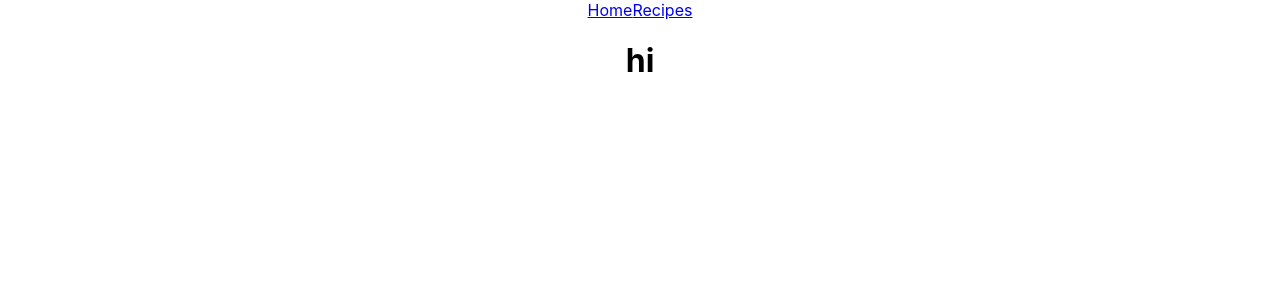
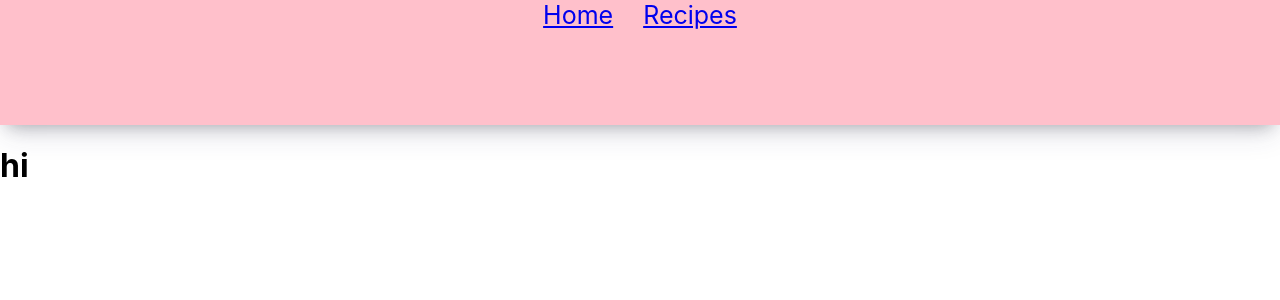
Before and after one commit to agathaturbay/my-food, a React (Create React App) app: page / in a window 1280 px wide. Shown: the top 300 px of the page. Built offline with nearby package versions, Linux system fonts and the light colour scheme.

Commit message:
feat/Adding header with routes

```diff
--- a/src/App.css
+++ /dev/null
@@ -1,38 +0,0 @@
-.App {
-  text-align: center;
-}
-
-.App-logo {
-  height: 40vmin;
-  pointer-events: none;
-}
-
-@media (prefers-reduced-motion: no-preference) {
-  .App-logo {
-    animation: App-logo-spin infinite 20s linear;
-  }
-}
-
-.App-header {
-  background-color: #282c34;
-  min-height: 100vh;
-  display: flex;
-  flex-direction: column;
-  align-items: center;
-  justify-content: center;
-  font-size: calc(10px + 2vmin);
-  color: white;
-}
-
-.App-link {
-  color: #61dafb;
-}
-
-@keyframes App-logo-spin {
-  from {
-    transform: rotate(0deg);
-  }
-  to {
-    transform: rotate(360deg);
-  }
-}
--- a/src/App.js
+++ b/src/App.js
@@ -1,21 +1,15 @@
-import './App.css';
+import './App.scss';
+import Header from './Header'
+import Routes from './routes/routes'
 
-import { NavLink } from 'react-router-dom';
-import Routes from './routes/routes';
 
 function App() {
   return (
-    <div className="App">
-      <div>
-        <NavLink to="/">
-          Home
-        </NavLink>
-        <NavLink to="/recipes">
-          Recipes
-        </NavLink>
-      </div>
+    <>
+      <Header />
       <Routes />
-    </div>
+    </>
+
   );
 }
 
--- /dev/null
+++ b/src/App.scss
@@ -0,0 +1,11 @@
+.App {
+  height: 125px;
+  background-color: pink;
+  text-align: center;
+  box-shadow: rgba(50, 50, 93, 0.15) 0px 13px 27px -5px, rgba(0, 0, 0, 0.3) 0px 8px 16px -8px;
+
+    .Button {
+    font-size: 25px;
+    margin: 0 15px;
+  }
+}
--- a/src/Header.js
+++ b/src/Header.js
@@ -1,10 +1,20 @@
 import './Header.scss';
+import './App';
+import { NavLink } from 'react-router-dom';
+
 
 function Header (){
     return(
-        <header className="Header-bg">
-            <div className="Title">MyFood</div>
-        </header>
+        <div className="App">
+            <div className="Title">
+                <NavLink className="Button" to="/">
+                    Home
+                </NavLink>
+                <NavLink className="Button" to="/recipes">
+                    Recipes
+                </NavLink>
+            </div>
+      </div>
     )
 }
 
--- a/src/config.json
+++ /dev/null
@@ -1,4 +0,0 @@
-{
-    "API_key": "",
-    "API_host": ""
-}
--- a/src/pages/Home.js
+++ b/src/pages/Home.js
@@ -1,7 +1,11 @@
+import Header from '../Header'
 
 function Home (){
 	return (
-        <h1>hi</h1>
+        <>
+            <h1>hi</h1>
+        </>
+
     )
 }
 
--- a/src/pages/Recipes.js
+++ b/src/pages/Recipes.js
@@ -1,22 +1,9 @@
 import './Recipes.scss';
-import config from '../config.json'
 
 function Recipes (){
-	const options = {
-		method: 'GET',
-		headers: {
-			'X-RapidAPI-Key': config.API_key,
-			'X-RapidAPI-Host': config.API_host
-		}
-	};
-
-	fetch('https://tasty.p.rapidapi.com/recipes/auto-complete?prefix=chicken%20soup', options)
-		.then(response => response.json())
-		.then(response => console.log(response))
-		.catch(err => console.error(err));
-    return(
-		<h1>my Component has Mounted, Check the browser 'console' </h1>
-    )
+  return (
+    <h1>bye</h1>
+  )
 }
 
 export default Recipes;
--- a/src/routes/routes.js
+++ b/src/routes/routes.js
@@ -6,7 +6,7 @@ import Recipes from '../pages/Recipes'
 const Routes = () => {
   return (
     <RoutesDom>
-    <Route index element={<Home />} />
+    <Route path="/" element={<Home />} />
     <Route path="recipes" element={<Recipes />} />
   </RoutesDom>
   )
```
Also changed, not shown: 1 other file (tests, documents, lock files or other folders).
